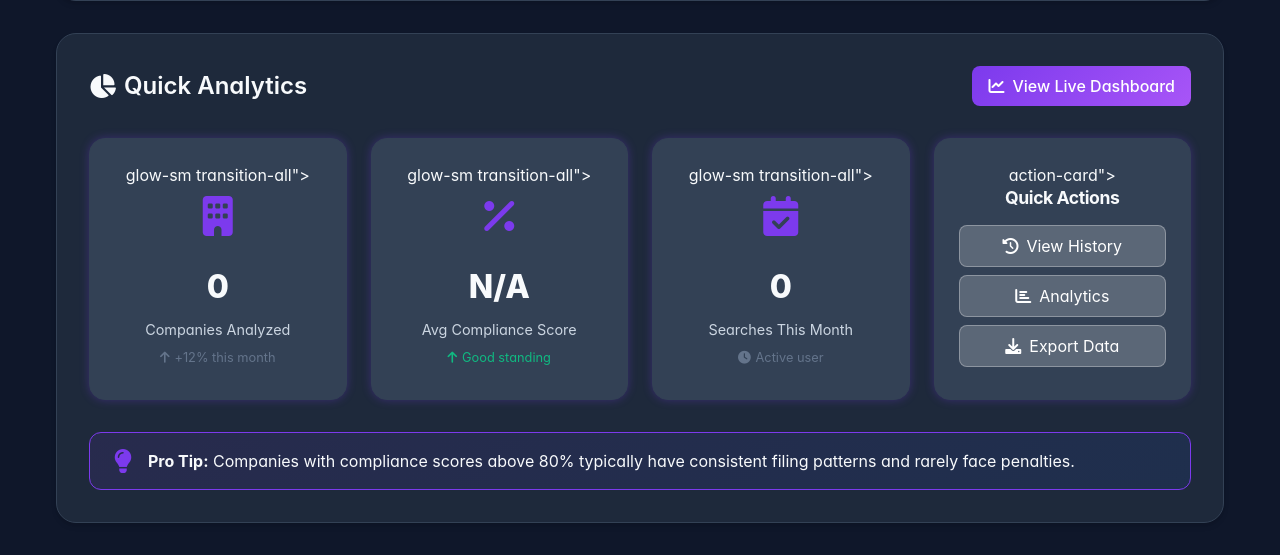
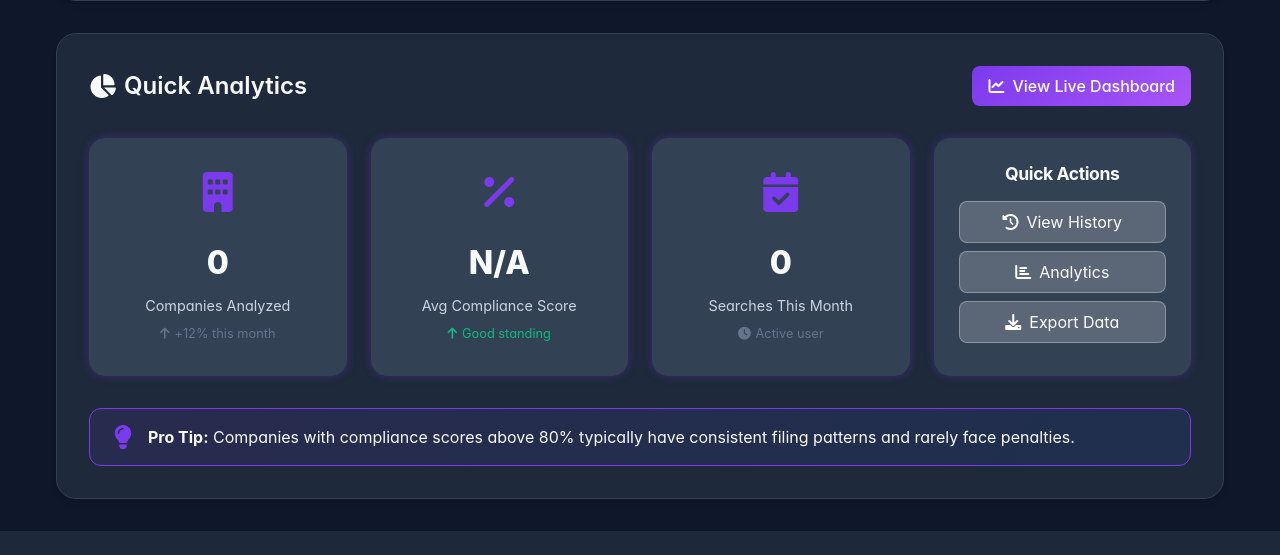
Before and after one commit to Aryanchauhan26/gst-webapp, a FastAPI app: template templates/index.html in a window 1280 px wide. Shown: the part 595-1150 px from the top of the page. After the commit the page ends 1126 px from the top, so only its background shows below. Run offline with FastAPI, Linux system fonts and the light colour scheme; the template is opened without the code that fills it, so the values that code supplies are empty; parts of the project's set-up code (start-up, migrations or seed data) failed here and were passed over.

Commit message:
File restoration complete

```diff
--- a/templates/history.html
+++ b/templates/history.html
@@ -490,17 +490,17 @@ document.addEventListener('DOMContentLoaded', function() {
 {% if history %}
 <div class="history-stats">
     <div class="stat-card glow-sm transition-all">
- glow-sm transition-all" data-tooltip="Total number of companies searched">
+        <data-tooltip="Total number of companies searched">
         <div class="stat-value">{{ history|length }}</div>
         <div class="stat-label">Total Searches</div>
     </div>
     <div class="stat-card glow-sm transition-all">
- glow-sm transition-all" data-tooltip="Companies with good compliance scores (80%+)">
+        <data-tooltip="Companies with good compliance scores (80%+)">
         <div class="stat-value">{{ history|selectattr('compliance_score', '>=', 80)|list|length if history[0].compliance_score else 0 }}</div>
         <div class="stat-label">High Compliance</div>
     </div>
     <div class="stat-card glow-sm transition-all">
- glow-sm transition-all" data-tooltip="Average compliance score across all searches">
+        <data-tooltip="Average compliance score across all searches">
         <div class="stat-value">
             {% if history and history[0].compliance_score %}
                 {{ "%.0f"|format((history|map(attribute='compliance_score')|sum) / (history|length)) }}%
--- a/templates/index.html
+++ b/templates/index.html
@@ -404,7 +404,6 @@
     <div class="stats-grid">
         <!-- Total Companies Searched -->
         <div class="stat-card glow-sm transition-all">
- glow-sm transition-all">
             <div class="stat-icon">
                 <i class="fas fa-building"></i>
             </div>
@@ -418,7 +417,6 @@
 
         <!-- Average Compliance Score -->
         <div class="stat-card glow-sm transition-all">
- glow-sm transition-all">
             <div class="stat-icon">
                 <i class="fas fa-percentage"></i>
             </div>
@@ -438,7 +436,6 @@
 
         <!-- This Month's Activity -->
         <div class="stat-card glow-sm transition-all">
- glow-sm transition-all">
             <div class="stat-icon">
                 <i class="fas fa-calendar-check"></i>
             </div>
@@ -452,7 +449,6 @@
 
         <!-- Quick Actions -->
         <div class="stat-card glow-sm transition-all">
- action-card">
             <div class="quick-actions">
                 <h4>Quick Actions</h4>
                 <a href="/history" class="quick-action-btn">
```
